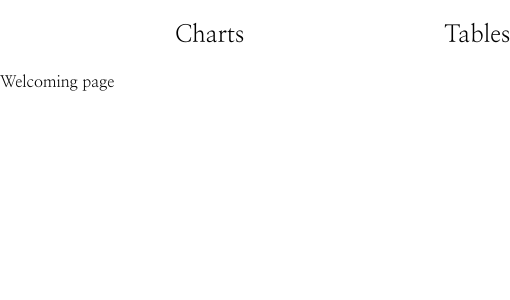
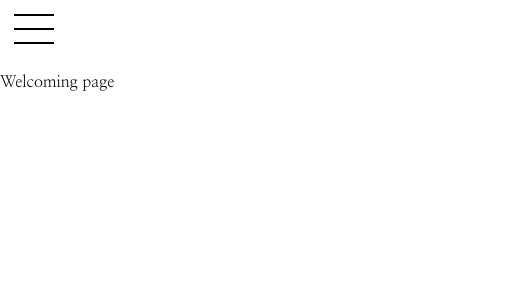
Before and after one commit to MercurA/habit_tracker_nextj, a Next.js app: page / in a window 390 px wide. Shown: the top 300 px of the page, 510 px wide, since content can reach past the window. Built offline with nearby package versions, Linux system fonts and the light colour scheme.

Commit message:
added navigation for mobile

```diff
--- a/src/app/components/navmenu/NavMenu.tsx
+++ b/src/app/components/navmenu/NavMenu.tsx
@@ -22,6 +22,8 @@ const NAV_ITEMS: Record<string, string>[] = [
 const NavMenu = () => {
     const path = usePathname()
     const [currentPage, setCurrentPage] = useState('')
+    const [open, setOpen] = useState(false)
+    const [animating, setAnimating] = useState(false)
 
     useEffect(() => {
         if (path) {
@@ -35,7 +37,28 @@ const NavMenu = () => {
         }
     }, [path])
 
+    const handleOpen = () => {
+        if (open) {
+            setAnimating(true);
+            setOpen(false);
+            setTimeout(() => {
+                setAnimating(false);
+            }, 400);
+        } else {
+            setOpen(true);
+        }
+    }
+
+    const handleCloseMenu = () => {
+        setAnimating(true);
+        setOpen(false);
+        setTimeout(() => {
+            setAnimating(false);
+        }, 400);
+    }
+
     return (
+        <div>
             <div className={styles.container}>
                 {NAV_ITEMS.map((item, index) => (
                     <Link
@@ -48,6 +71,29 @@ const NavMenu = () => {
                     </Link>
                 ))}
             </div>
+            <div className={styles.mobContainer}>
+                <div className={styles.menuBurger} onClick={handleOpen}>
+                    <span className={styles.menuLine}></span>
+                    <span className={styles.menuLine}></span>
+                    <span className={styles.menuLine}></span>
+                </div>
+                {(open || animating) &&
+                    <div className={`${styles.menu} ${open ? styles.slideIn : styles.slideOut}`}>
+                        {NAV_ITEMS.map((item, index) => (
+                            <Link
+                                key={index}
+                                href={item.path}
+                                data-path={item.path}
+                                className={`${styles.item} ${item.path === currentPage && styles.underline}`}
+                                onClick={handleCloseMenu}
+                            >
+                                {item.name}
+                            </Link>
+                        ))}
+                    </div>
+                }
+            </div>
+        </div>
     )
 }
 
--- a/src/app/components/navmenu/styles.module.css
+++ b/src/app/components/navmenu/styles.module.css
@@ -7,11 +7,113 @@
     align-items: center;
 }
 
+.mobContainer {
+    display: none;
+}
+
 .item {
     font-size: 1.5rem;
     cursor: pointer;
     margin: 0 100px;
 }
+
+@media only screen and (max-width: 480px) {
+    .container {
+        display: none;
+    }
+
+    .mobContainer {
+        display: flex;
+        width: 100%;
+        height: 70px;
+    }
+
+    .menuBurger {
+        width: 40px;
+        height: 30px;
+        display: flex;
+        justify-content: space-between;
+        flex-direction: column;
+        margin: 14px;
+    }
+
+    .menuLine {
+        border: 1px solid black;
+    }
+
+    .item {
+        font-size: 1.2rem;
+        width: 65px;
+        text-align: center;
+        opacity: 1;
+        margin: 5px 0;
+    }
+
+    .menu {
+        display: flex;
+        flex-direction: column;
+        position: absolute;
+        width: 100%;
+        top: 70px;
+        align-items: center;
+        background-color: white;
+        box-shadow: 0 3px 2px -3px;
+        height: 120px;
+    }
+
+    .slideIn {
+        animation: menuAnimationIn .4s ease-out forwards;
+        pointer-events: auto;
+        z-index: 2;
+    }
+
+    .slideOut {
+        animation: menuAnimationOut .4s ease-in forwards;
+        pointer-events: none;
+        z-index: -1;
+    }
+
+
+    @keyframes menuAnimationIn {
+        from {
+            transform: translateY(-100%);
+            opacity: 0;
+        }
+
+        to {
+            transform: translateY(0);
+            opacity: 1;
+        }
+    }
+
+    @keyframes menuAnimationOut {
+        0% {
+            transform: translateY(0);
+            opacity: 1;
+        }
+
+        100% {
+            transform: translateY(-100%);
+            opacity: 0;
+        }
+    }
+
+    @keyframes textRevealAnim {
+        0% {
+            transform: translateY(0);
+            opacity: 1;
+        }
+
+        100% {
+            transform: translateY(-100%);
+            opacity: 0;
+        }
+    }
+}
+
+
+
+
 
 .underline {
     border-bottom: 1px solid black;
```
Lines whose indentation alone changed are shown as unchanged.
